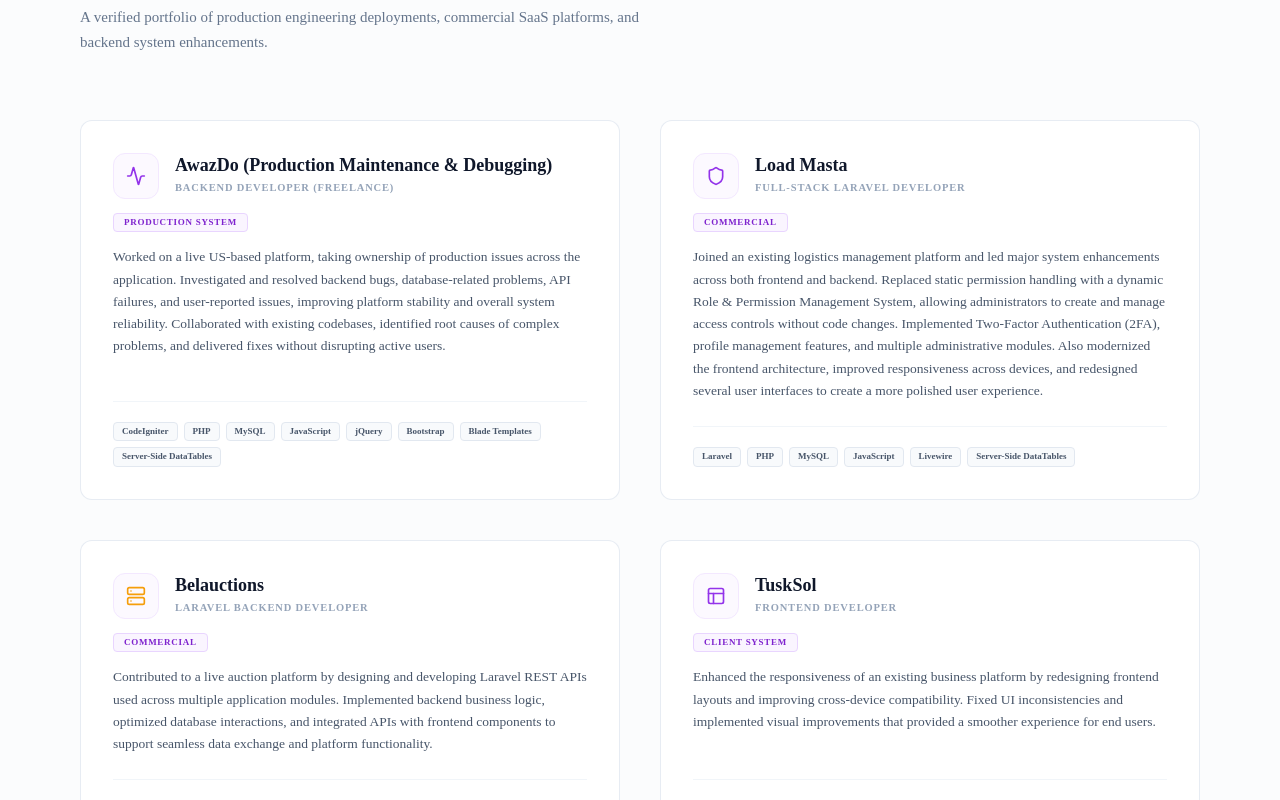
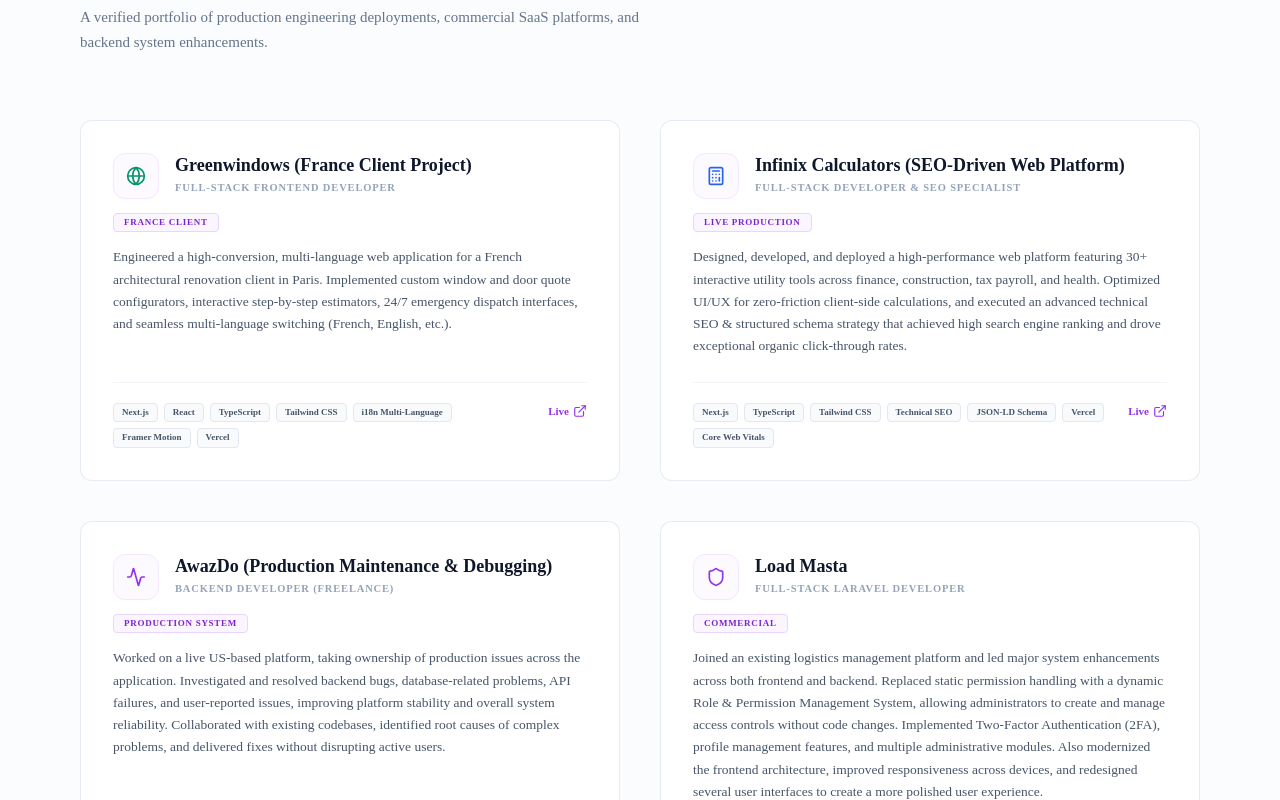
Before and after one commit to sajida-dev/sajida-portfolio, a Next.js app: page / in a window 1280 px wide. Shown: the part 2740-3540 px from the top of the page. Built offline with nearby package versions, Linux system fonts and the light colour scheme.

Commit message:
update 13 August

```diff
--- a/components/sections/SelectedWork.tsx
+++ b/components/sections/SelectedWork.tsx
@@ -1,11 +1,15 @@
 "use client";
 
 import { portfolioData } from "@/data/portfolioData";
-import { Shield, Server, Activity, Layout, Home, GraduationCap, Camera, Landmark, ExternalLink } from "lucide-react";
+import { Shield, Server, Activity, Layout, Home, GraduationCap, Camera, Landmark, ExternalLink, Globe, Calculator } from "lucide-react";
 
 export default function SelectedWork() {
   const getProjectIcon = (id: string) => {
     switch (id) {
+      case "greenwindows":
+        return <Globe className="w-5 h-5 text-emerald-600" />;
+      case "infinix-calculator":
+        return <Calculator className="w-5 h-5 text-blue-600" />;
       case "load-masta":
         return <Shield className="w-5 h-5 text-purple-600" />;
       case "multi-school":
--- a/data/portfolioData.ts
+++ b/data/portfolioData.ts
@@ -108,6 +108,44 @@
     }
   ] as Experience[],
   projects: [
+    {
+      id: "greenwindows",
+      title: "Greenwindows (France Client Project)",
+      role: "Full-Stack Frontend Developer",
+      badges: ["France Client", "Live Site"],
+      description:
+        "Engineered a high-conversion, multi-language web application for a French architectural renovation client in Paris. Implemented custom window and door quote configurators, interactive step-by-step estimators, 24/7 emergency dispatch interfaces, and seamless multi-language switching (French, English, etc.).",
+      tech: [
+        "Next.js",
+        "React",
+        "TypeScript",
+        "Tailwind CSS",
+        "i18n Multi-Language",
+        "Framer Motion",
+        "Vercel"
+      ],
+      link: "https://demo-jet-sigma.vercel.app/",
+      type: "Live"
+    },
+    {
+      id: "infinix-calculator",
+      title: "Infinix Calculators (SEO-Driven Web Platform)",
+      role: "Full-Stack Developer & SEO Specialist",
+      badges: ["Live Production", "High-Traffic SEO"],
+      description:
+        "Designed, developed, and deployed a high-performance web platform featuring 30+ interactive utility tools across finance, construction, tax payroll, and health. Optimized UI/UX for zero-friction client-side calculations, and executed an advanced technical SEO & structured schema strategy that achieved high search engine ranking and drove exceptional organic click-through rates.",
+      tech: [
+        "Next.js",
+        "TypeScript",
+        "Tailwind CSS",
+        "Technical SEO",
+        "JSON-LD Schema",
+        "Vercel",
+        "Core Web Vitals"
+      ],
+      link: "https://infinixcalculator.com/",
+      type: "Live"
+    },
     {
       id: "awazdo-project",
       title: "AwazDo (Production Maintenance & Debugging)",
```
